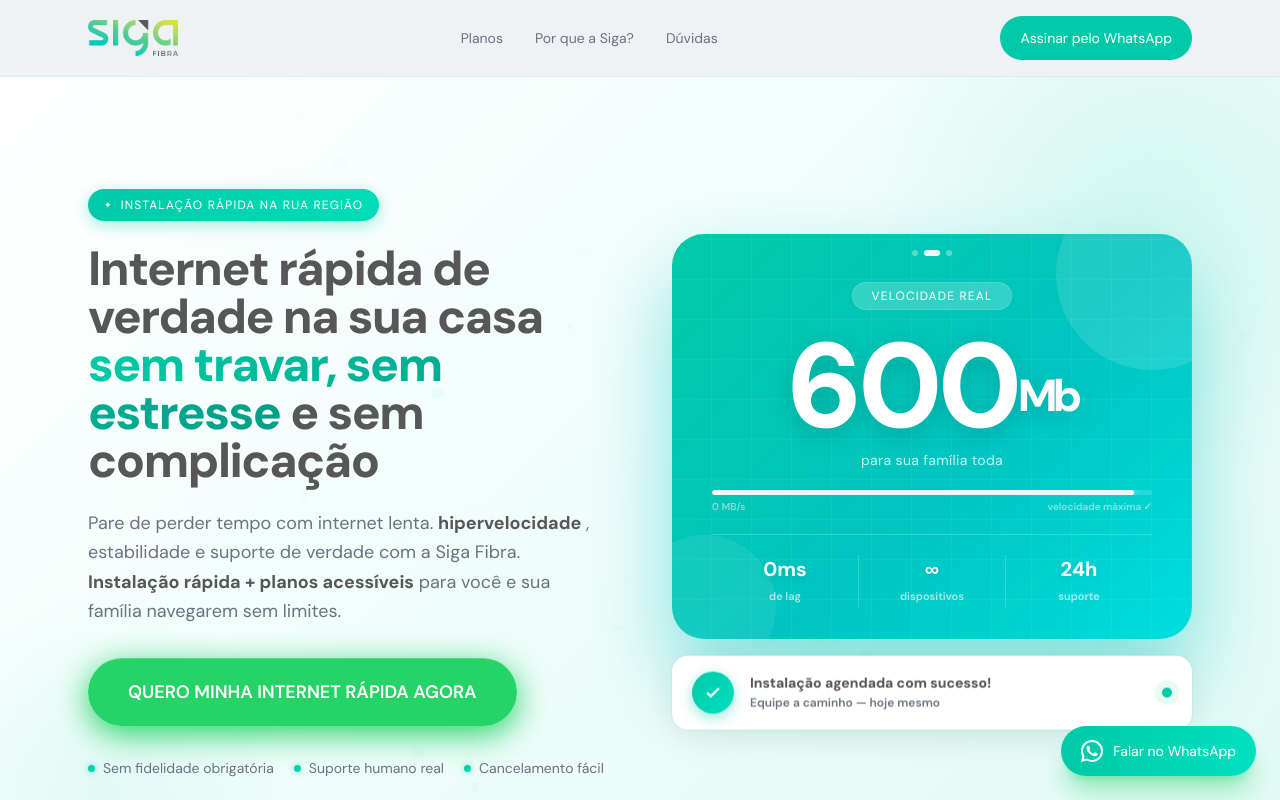
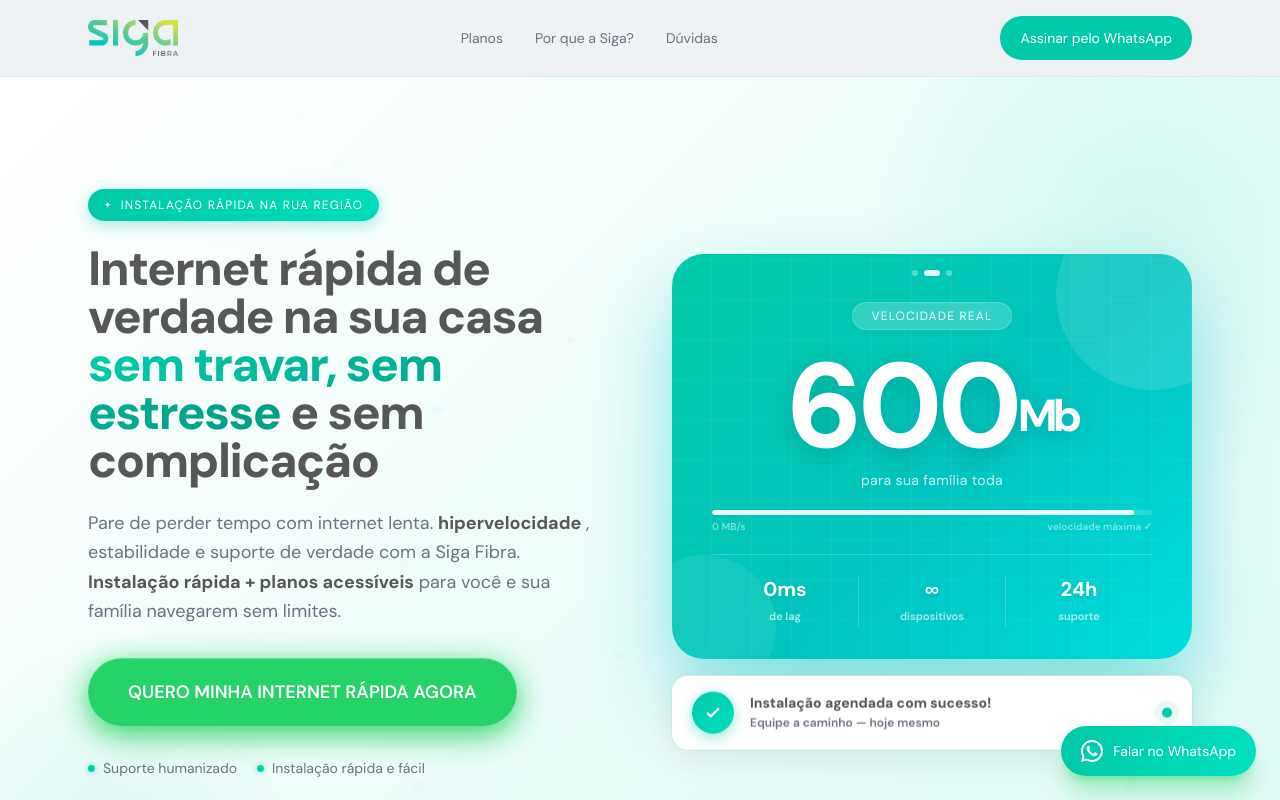
Before and after one commit to agenciaacev/siga-fibra-lp-1, a React (Vite) app: page / in a window 1280 px wide. Shown: the top 800 px of the page. Built offline with nearby package versions, Linux system fonts and the light colour scheme.

Commit message:
Update Hero.tsx

```diff
--- a/src/components/Hero.tsx
+++ b/src/components/Hero.tsx
@@ -614,9 +614,9 @@
 
             <div className="trust-reveal flex flex-wrap gap-5 mt-8">
               {[
-                "Sem fidelidade obrigatória",
-                "Suporte humano real",
-                "Cancelamento fácil",
+                "Suporte humanizado",
+                "Instalação rápida e fácil",
+                "Planos sem pegadinhas",
               ].map((item) => (
                 <div
                   key={item}
```
